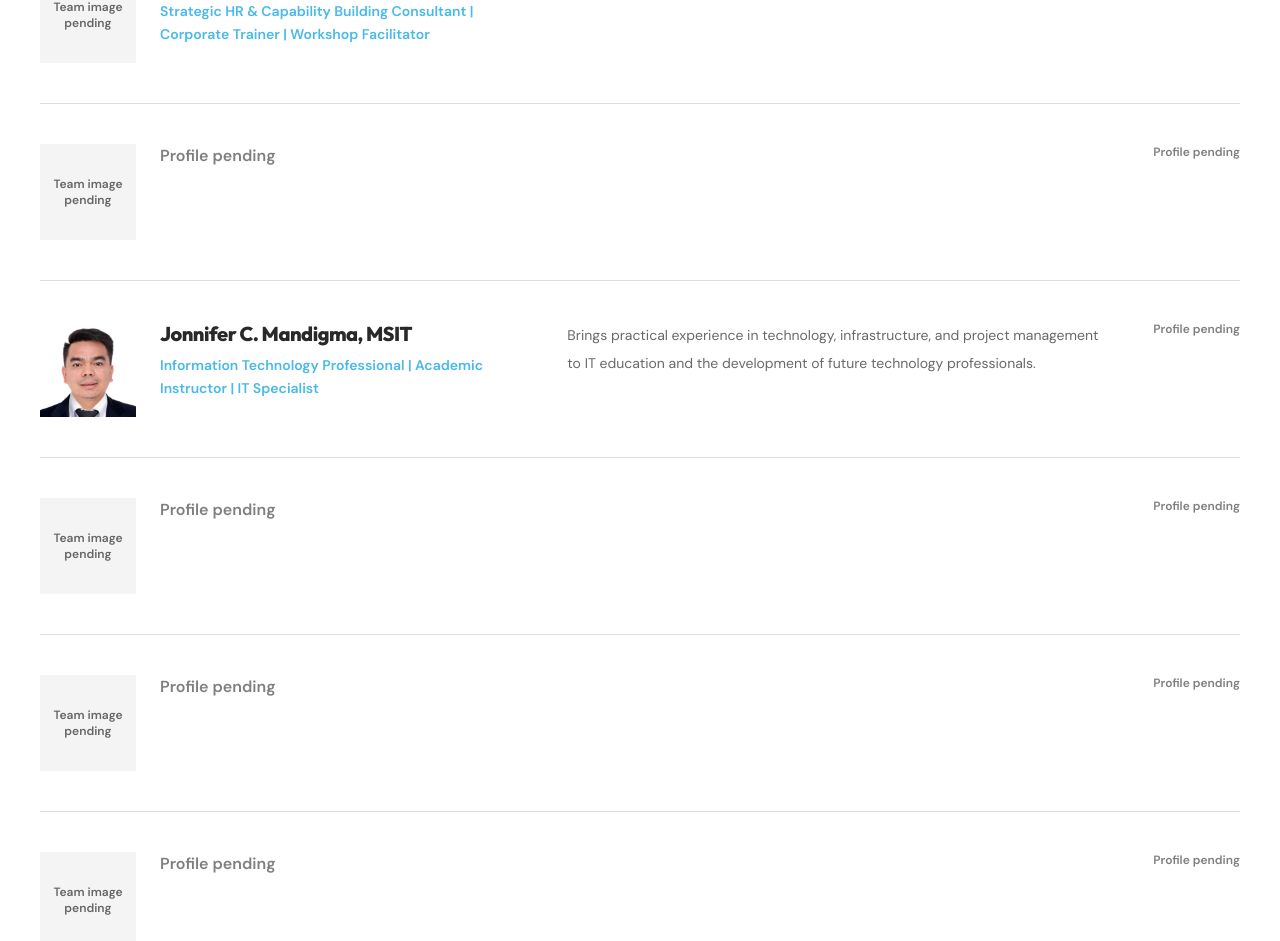
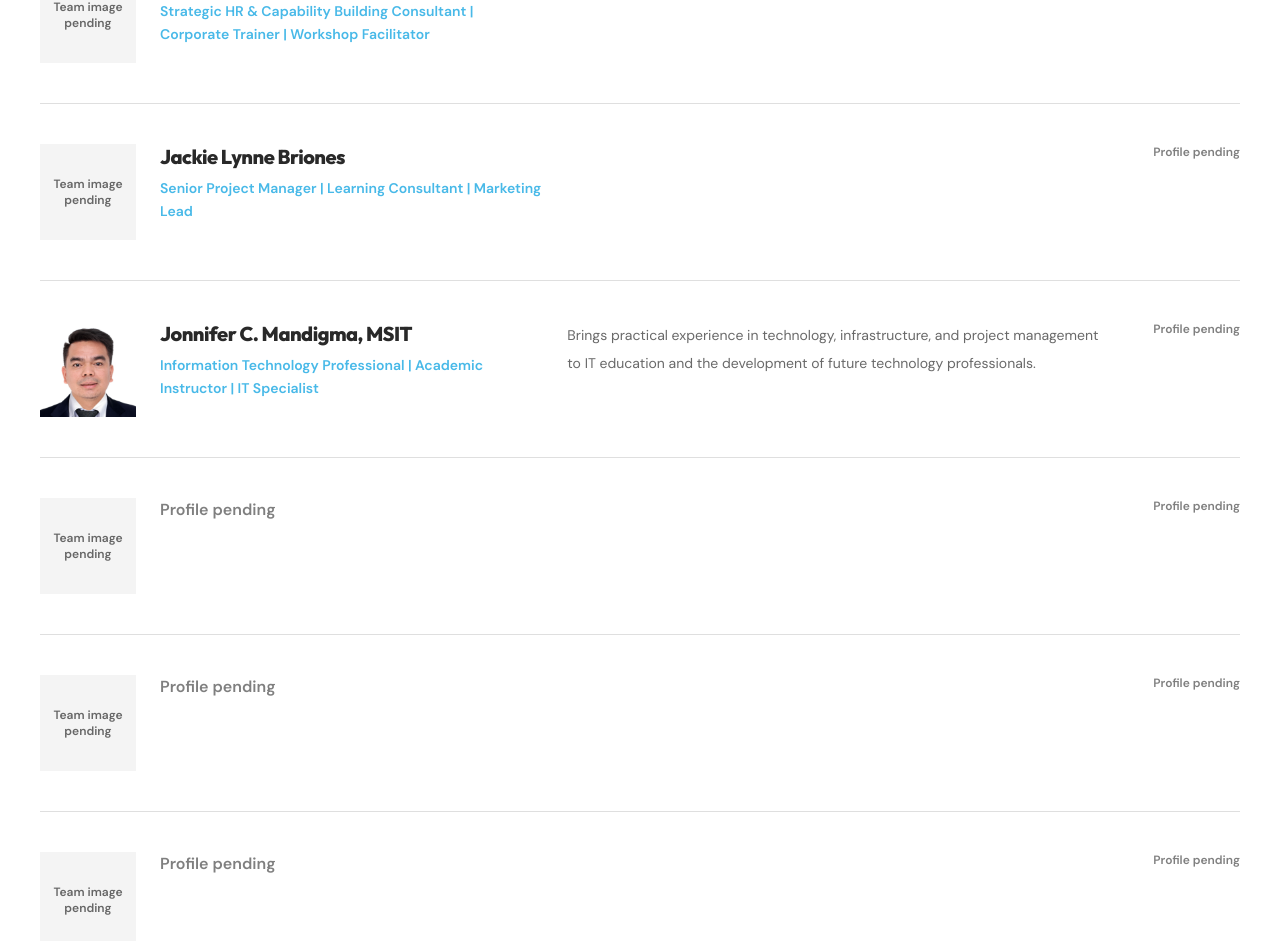
Before and after one commit to gabzy0423/The-Learning-Lab, a Next.js app: page /about/team in a window 1280 px wide. Shown: the part 1454-2395 px from the top of the page. Built offline with nearby package versions, Linux system fonts and the light colour scheme.

Commit message:
Add Jackie to team profiles

```diff
--- a/app/about/team/page.tsx
+++ b/app/about/team/page.tsx
@@ -121,6 +121,11 @@ export default function MeetTheTeamPage() {
                     <h3 className="font-heading text-xl font-extrabold leading-tight tracking-tight">Donna Mae G. Arididon</h3>
                     <p className="mt-2 text-sm font-semibold leading-relaxed text-brand-cyan-blue">Strategic HR &amp; Capability Building Consultant | Corporate Trainer | Workshop Facilitator</p>
                   </>
+                ) : index === 2 ? (
+                  <>
+                    <h3 className="font-heading text-xl font-extrabold leading-tight tracking-tight">Jackie Lynne Briones</h3>
+                    <p className="mt-2 text-sm font-semibold leading-relaxed text-brand-cyan-blue">Senior Project Manager | Learning Consultant | Marketing Lead</p>
+                  </>
                 ) : index === 3 ? (
                   <>
                     <h3 className="font-heading text-xl font-extrabold leading-tight tracking-tight">Jonnifer C. Mandigma, MSIT</h3>
```
